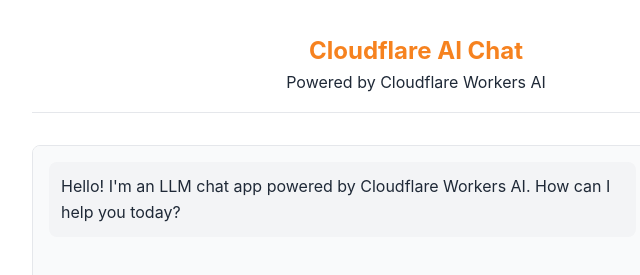
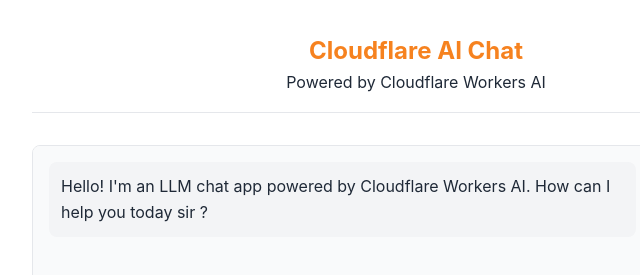
Before and after one commit to ajiadiyudha/llm-chat-app-template, a website: page public/index.html in a window 1280 px wide. Shown: the top 275 px of the page, 224-864 px from the left. Drawn offline with Linux system fonts and the light colour scheme.

Commit message:
Update index.html

```diff
--- a/public/index.html
+++ b/public/index.html
@@ -147,7 +147,7 @@
         <div class="message assistant-message">
           <p>
             Hello! I'm an LLM chat app powered by Cloudflare Workers AI. How can
-            I help you today?
+            I help you today sir ?
           </p>
         </div>
       </div>
```
